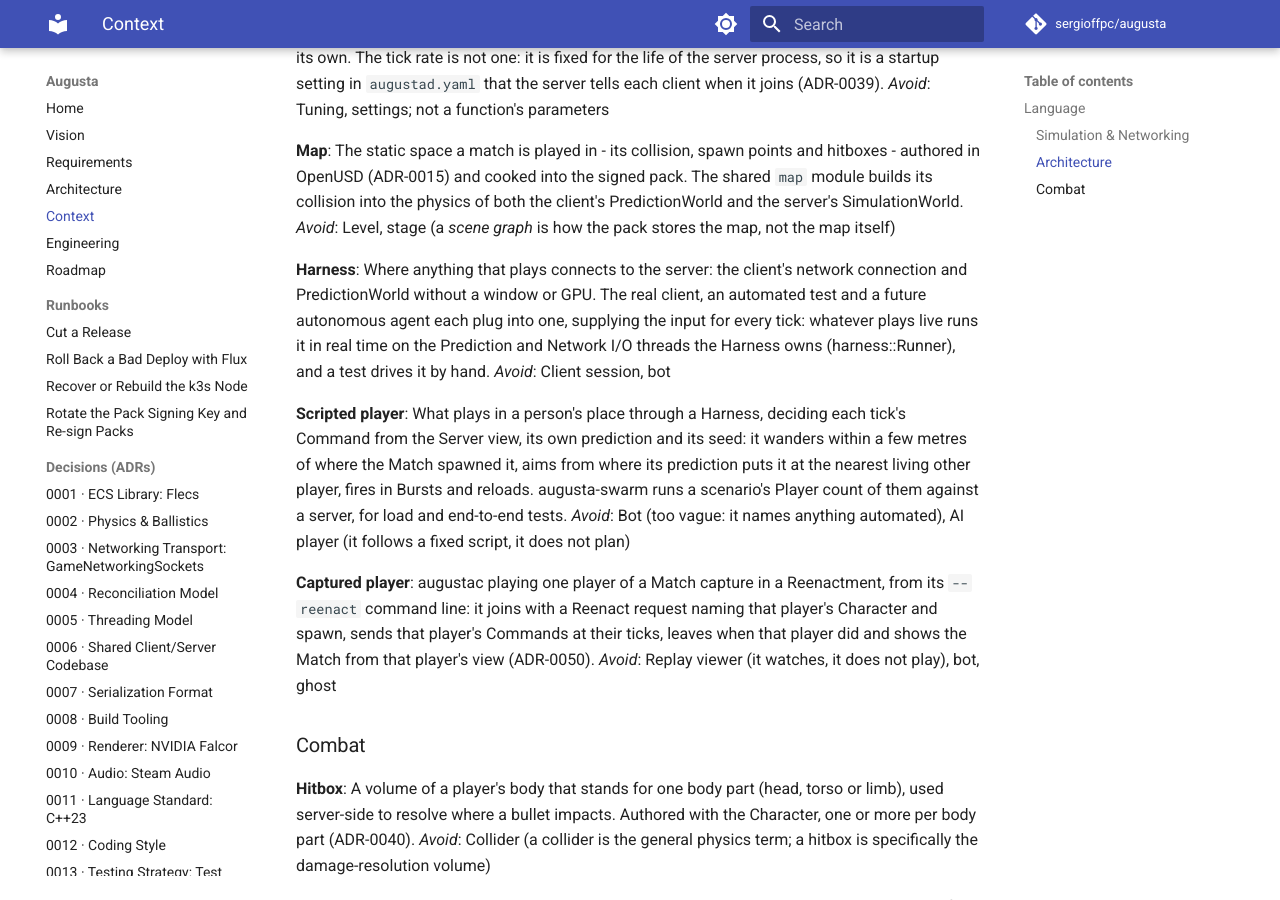
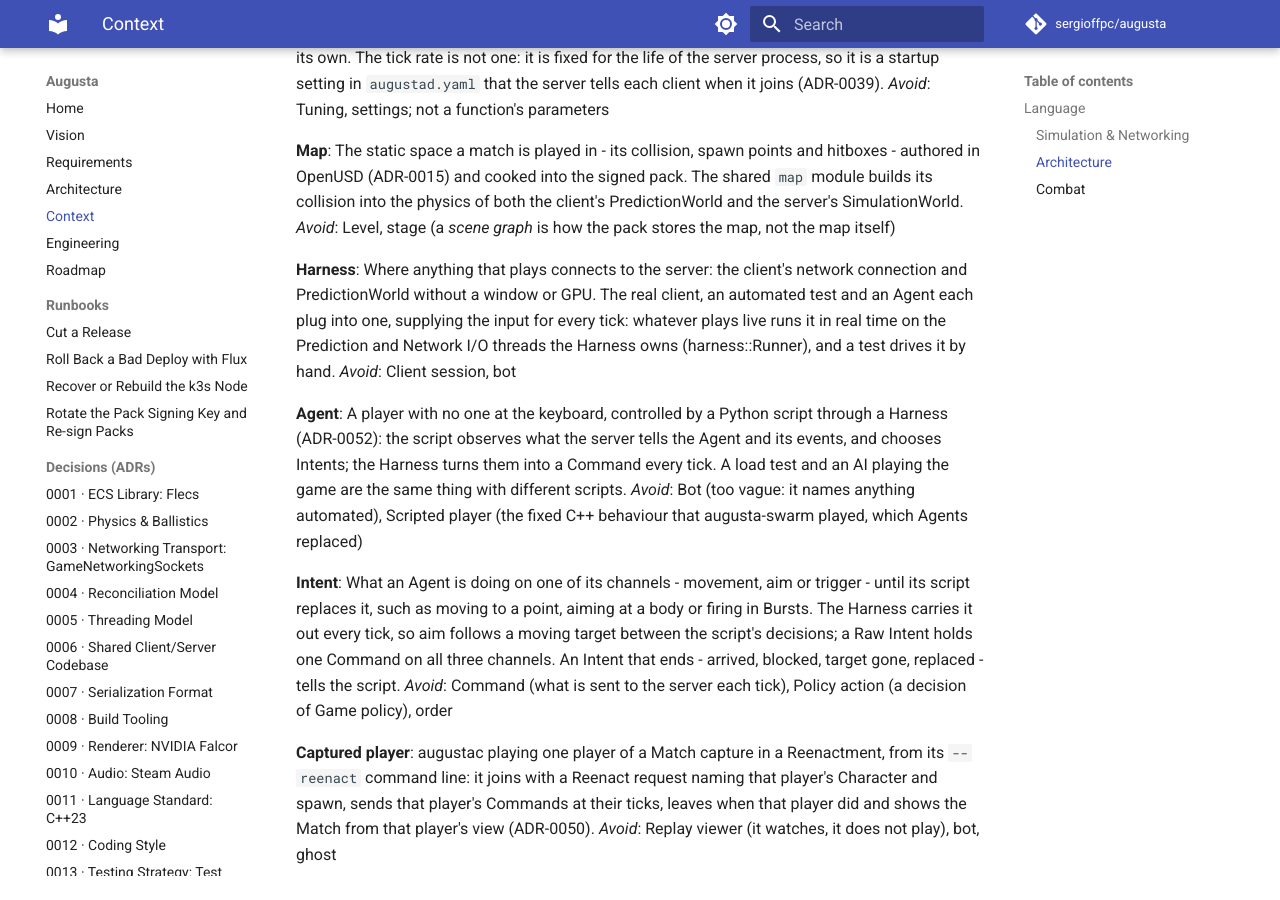
Before and after one commit to sergioffpc/augusta, an MkDocs documentation site: the page built from CONTEXT.md, in a window 1280 px wide and 900 px high, scrolled down 4857 px. Built offline with MkDocs 1.6.1 and Material for MkDocs 9.7.7, drawn with Linux system fonts in a browser that asks for light colours; comment, search, counter and statistics services are not loaded.

Commit message:
docs(adr): add ADR-0052 for Agents scripted in Python through Intents
Records the redesign of augusta-swarm: a player with no one at the
keyboard becomes an Agent, controlled by a Python script that imports a
pybind11 module over the Harness and chooses Intents (movement, aim and
trigger channels, plus Raw), which augusta_harness carries out every
tick. CONTEXT.md replaces Scripted player with Agent and Intent.

Co-Authored-By: Claude Opus 5.5 <noreply@anthropic.com>

```diff
--- a/CONTEXT.md
+++ b/CONTEXT.md
@@ -244,18 +244,26 @@ _scene graph_ is how the pack stores the map, not the map itself)
 
 **Harness**: Where anything that plays connects to the server: the client's
 network connection and PredictionWorld without a window or GPU. The real client,
-an automated test and a future autonomous agent each plug into one, supplying
-the input for every tick: whatever plays live runs it in real time on the
-Prediction and Network I/O threads the Harness owns (harness::Runner), and a
-test drives it by hand. _Avoid_: Client session, bot
+an automated test and an Agent each plug into one, supplying the input for every
+tick: whatever plays live runs it in real time on the Prediction and Network I/O
+threads the Harness owns (harness::Runner), and a test drives it by hand.
+_Avoid_: Client session, bot
 
-**Scripted player**: What plays in a person's place through a Harness, deciding
-each tick's Command from the Server view, its own prediction and its seed: it
-wanders within a few metres of where the Match spawned it, aims from where its
-prediction puts it at the nearest living other player, fires in Bursts and
-reloads. augusta-swarm runs a scenario's Player count of them against a server,
-for load and end-to-end tests. _Avoid_: Bot (too vague: it names anything
-automated), AI player (it follows a fixed script, it does not plan)
+**Agent**: A player with no one at the keyboard, controlled by a Python script
+through a Harness (ADR-0052): the script observes what the server tells the
+Agent and its events, and chooses Intents; the Harness turns them into a Command
+every tick. A load test and an AI playing the game are the same thing with
+different scripts. _Avoid_: Bot (too vague: it names anything automated),
+Scripted player (the fixed C++ behaviour that augusta-swarm played, which Agents
+replaced)
+
+**Intent**: What an Agent is doing on one of its channels - movement, aim or
+trigger - until its script replaces it, such as moving to a point, aiming at a
+body or firing in Bursts. The Harness carries it out every tick, so aim follows
+a moving target between the script's decisions; a Raw Intent holds one Command
+on all three channels. An Intent that ends - arrived, blocked, target gone,
+replaced - tells the script. _Avoid_: Command (what is sent to the server each
+tick), Policy action (a decision of Game policy), order
 
 **Captured player**: augustac playing one player of a Match capture in a
 Reenactment, from its `--reenact` command line: it joins with a Reenact request
```
Also changed, not shown: docs/ARCHITECTURE.md (+2 -0 lines), docs/adr/0052-python-scripted-agents.md (added, +179 -0 lines).
